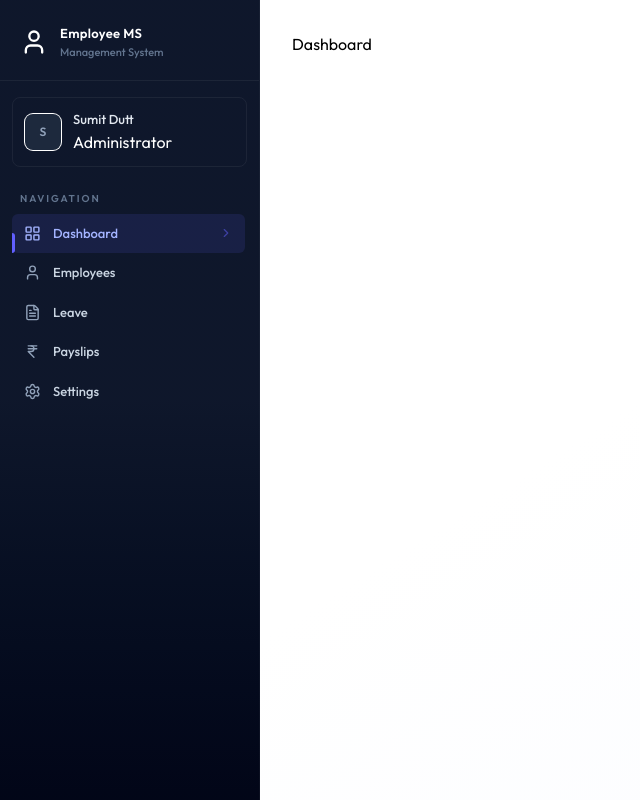
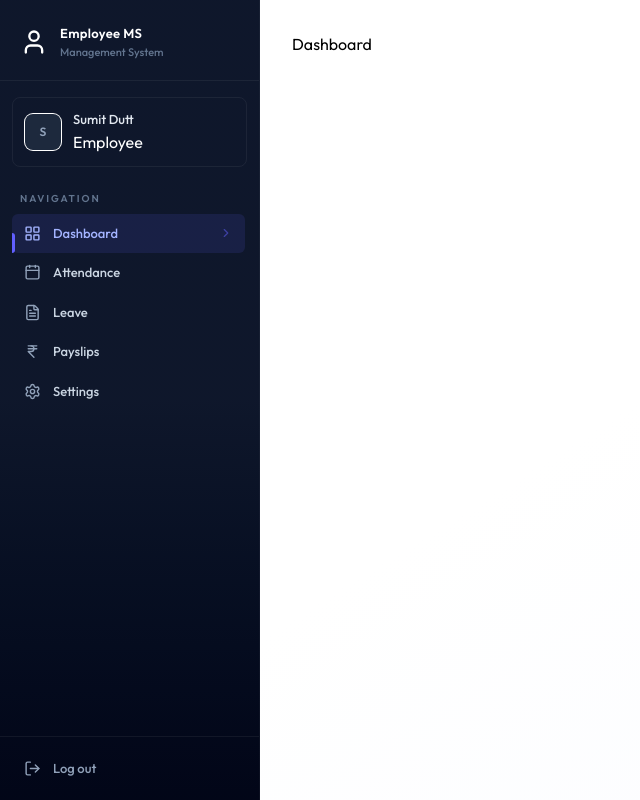
Before and after one commit to Sumit0055/EMS-IHO-FullStack-Client, a React (Vite) app: page /dashboard in a window 1280 px wide. Shown: the whole page, without its empty margins (0-640 px from the left). Built offline with nearby package versions, Linux system fonts and the light colour scheme.

Commit message:
Sidebar UI Design Complete

```diff
--- a/src/components/Sidebar.jsx
+++ b/src/components/Sidebar.jsx
@@ -1,7 +1,7 @@
 import React, { useEffect, useState } from 'react'
 import { Link, useLocation } from 'react-router-dom'
 import { dummyProfileData } from '../assets/assets'
-import { CalendarIcon, ChevronRightIcon, FileTextIcon, icons, IndianRupee, LayoutGridIcon, MenuIcon, SettingsIcon, UserIcon, XIcon } from 'lucide-react'
+import { CalendarIcon, ChevronRightIcon, FileTextIcon, icons, IndianRupee, LayoutGridIcon, LogOutIcon, MenuIcon, SettingsIcon, UserIcon, XIcon } from 'lucide-react'
 
 const Sidebar = () => {
 
@@ -13,13 +13,13 @@
         setUserName(dummyProfileData.firstName + " " + dummyProfileData.lastName)
     }, [])
 
-    // Close mobiole Sidebar on route change
+    // Close mobile Sidebar on route change
 
     useEffect(() => {
         setMobileOpen(false)
     }, [pathname])
 
-    const role = "ADMIN" || "EMPLOYEE";
+    const role = "" || "EMPLOYEE";
 
     const navItems = [
         {
@@ -56,32 +56,50 @@
         }
     ]
 
+    const handleLogout = () => {
+        // window.localStorage.href = "/login"
+        window.location.href = "/login"
+    }
+
     const sidebarContent = (
         <>
             {/* Brand Header */}
-
-            <div className="px-5 pt-6 pb-5 border-b border-white/6">
-                <div className="flex items-center justify-between">
-                    <div className="flex items-center gap-3">
+            <div
+                className="px-5 pt-6 pb-5 border-b border-white/6">
+                <div
+                    className="flex items-center justify-between">
+                    <div
+                        className="flex items-center gap-3">
                         <UserIcon className='text-white size-7' />
                         <div className="">
-                            <p className='font-semibold text-[13px] text-white tracking-wide'>Employee MS</p>
-                            <p className='text-[11px] text-slate-500 font-medium'>Management System</p>
+                            <p
+                                className='font-semibold text-[13px] text-white tracking-wide'>
+                                Employee MS
+                            </p>
+                            <p
+                                className='text-[11px] text-slate-500 font-medium'>
+                                Management System
+                            </p>
                         </div>
                     </div>
-                    <button onClick={() => setMobileOpen(false)} className='lg:hidden text-slate-400 hover:text-white p-1'>
+                    <button
+                        onClick={() => setMobileOpen(false)}
+                        className='lg:hidden text-slate-400 hover:text-white p-1'>
                         <XIcon size={20} />
                     </button>
                 </div>
             </div>
-
             {/* user Profile card */}
             {
                 userName && (
-                    <div className="mx-3 mt-4 mb-1 p-3 rounded-lg  border border-white/6">
-                        <div className="flex items-center gap-3 ">
-                            <div className="w-9 h-9 rounded-lg bg-slate-800 flex items-center justify-center ring-1 ring-white">
-                                <span className='text-slate-400 text-xs font-semibold'>
+                    <div
+                        className="mx-3 mt-4 mb-1 p-3 rounded-lg  border border-white/6">
+                        <div
+                            className="flex items-center gap-3 ">
+                            <div
+                                className="w-9 h-9 rounded-lg bg-slate-800 flex items-center justify-center ring-1 ring-white">
+                                <span
+                                    className='text-slate-400 text-xs font-semibold'>
                                     {
                                         userName.charAt(0).toLocaleUpperCase()
                                     }
@@ -89,8 +107,7 @@
                             </div>
                             <div
                                 className="min-w-0">
-                                <p
-                                    className='text-[13px] font-medium text-slate-200 truncate'>
+                                <p className='text-[13px] font-medium text-slate-200 truncate'>
                                     {userName}
                                 </p>
                                 <p>
@@ -101,7 +118,6 @@
                     </div>
                 )
             }
-
             {/* Section label */}
             <div className="px-5 pt-5 pb-2">
                 <p
@@ -140,7 +156,18 @@
 
             {/* Logout  */}
 
-
+            <div
+                className="p-3 border-t border-white/6">
+                <button
+                    onClick={handleLogout}
+                    className='flex items-center gap-3 w-full px-3 py-2.5 rounded-md text-[13px] font-medium text-slate-400 hover:text-rose-400 hover:bg-red-500/8 transition-all duration-150'>
+                    <LogOutIcon
+                        className='w-[17px] h-[17px]' />
+                    <span>
+                        Log out
+                    </span>
+                </button>
+            </div>
         </>
     )
 
```
